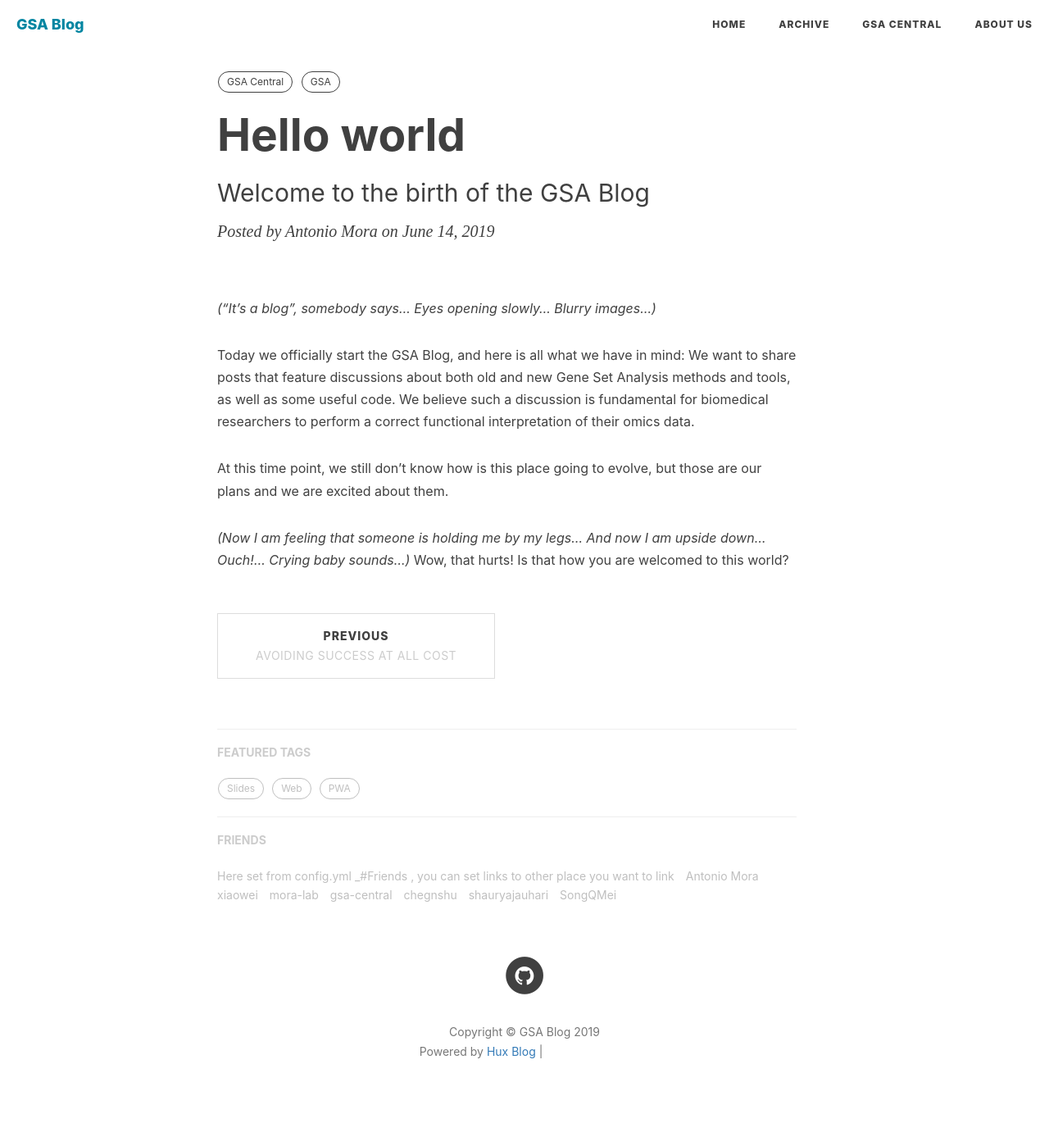
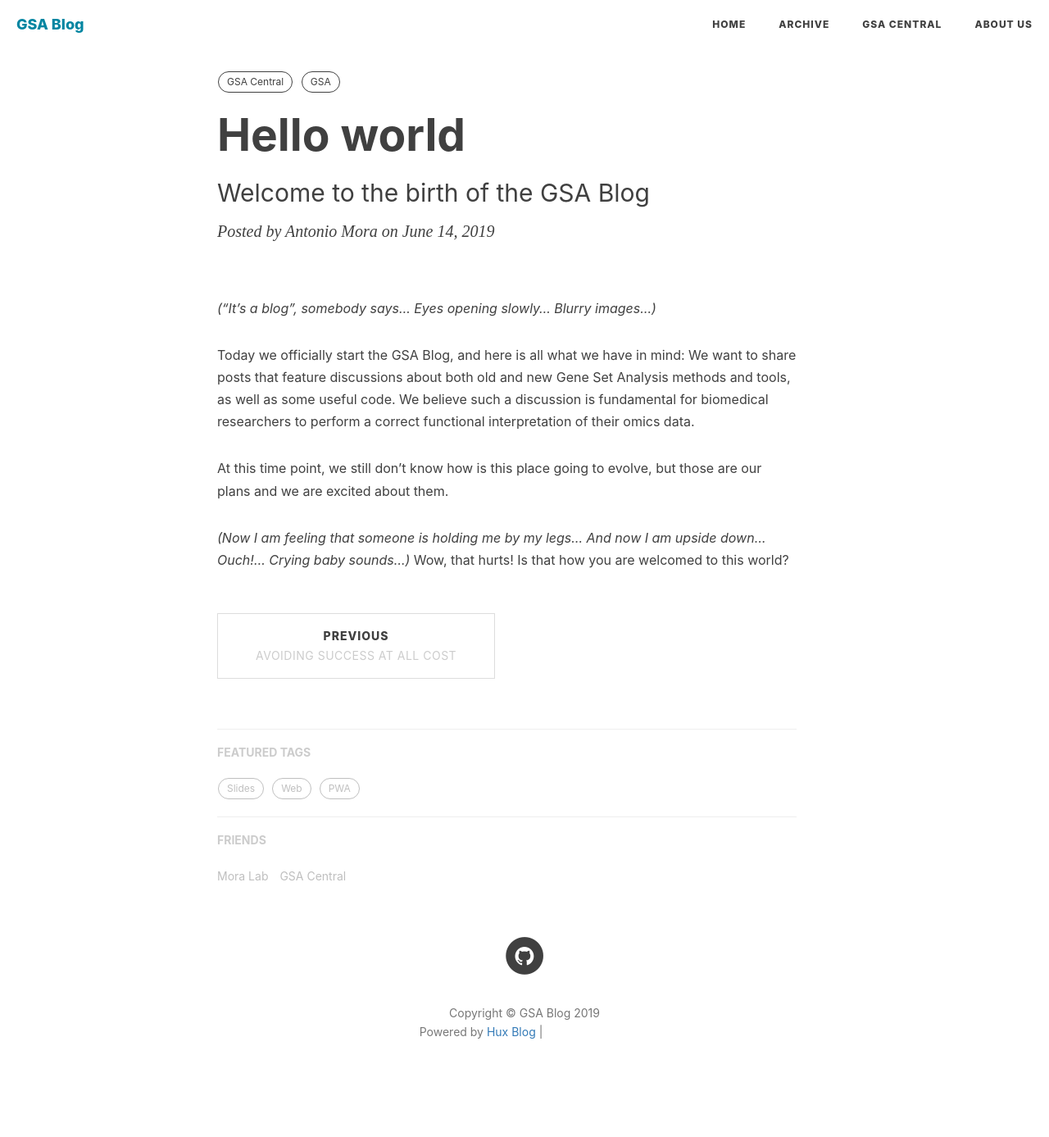
Before and after one commit to gsa-blog/gsa-blog.github.io, a Jekyll site: the page built from _posts/2019-06-14-hello-world.md, in a window 1280 px wide. Shown: the whole page at 82% size. Built offline with Jekyll 4.4.1, drawn with Linux system fonts in a browser that asks for light colours; nearby versions of some CDN libraries; comment, search, counter and statistics services are not loaded; after the commit the page ends 1363 px from its top, so only the background shows below that; grey boxes are pictures that could not be loaded.

Commit message:
Update _config.yml

```diff
--- a/_config.yml
+++ b/_config.yml
@@ -2,8 +2,8 @@
 title: GSA Blog
 SEOTitle: GSA Blog
 header-img: img/home-bg.jpg
-email: h15016211223@163.com
-description: "Bioinfomatics  GSA centre"
+email: thegsacentral@gmail.com
+description: "A Gene Set Analysis Blog"
 url: "http://gsa-blog.github.io"              # your host, for absolute URL
 baseurl: ""                             # for example, '/blog' if your blog hosted on 'host/blog'
 
@@ -57,7 +57,7 @@ kramdown:
 
 
 # Disqus settings
-disqus_username: hux
+#disqus_username: hux
 
 # Netease settings
 netease_comment: false
@@ -102,28 +102,10 @@ page-mathjax: false
 # Friends
 friends: [
     {
-        title: "Here set from config.yml _#Friends , you can set links to other place you want to link ",
-        href: "https://xiaowei3223.github.io/"
+        title: "Mora Lab",
+        href: "https://github.com/mora-lab/"
     },{
-        title: "Antonio Mora",
-        href: "https://github.com/antonio-mora"
-    },{
-        title: "xiaowei",
-        href: "https://github.com/xiaowei3223"
-    },{
-        title: "mora-lab",
-        href: "https://mora-lab.github.io/"
-    },{
-        title: "gsa-central",
-        href: "https://gsa-central.github.io/"
-    },{
-        title: "chegnshu",
-        href: "https://github.com/Chengshu21"
-    },{
-        title: "shauryajauhari",
-        href: "https://github.com/shauryajauhari"
-    },{
-        title: "SongQMei",
-        href: "https://github.com/SongQMei"
+        title: "GSA Central",
+        href: "https://github.com/gsa-central/"
     }
 ]
```
